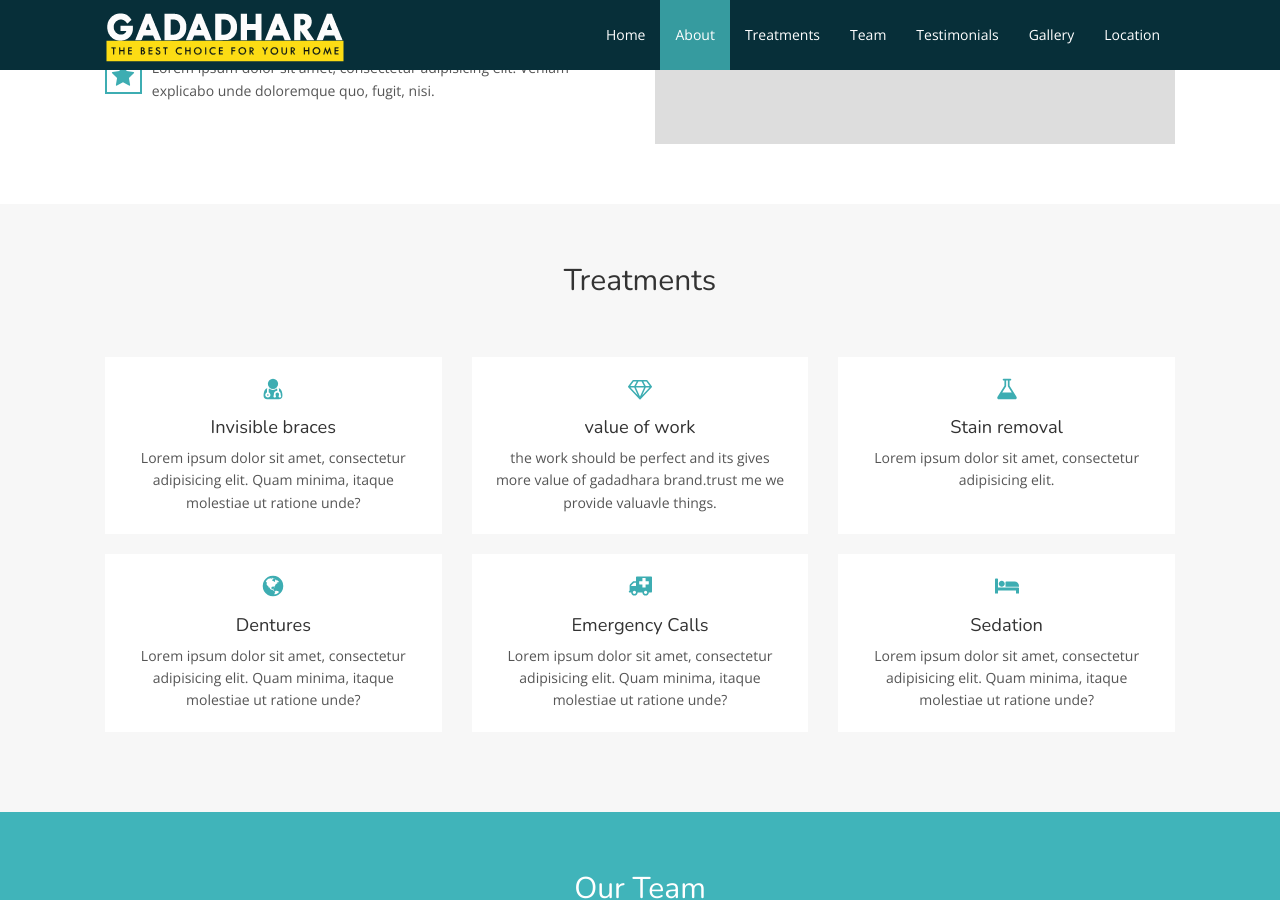
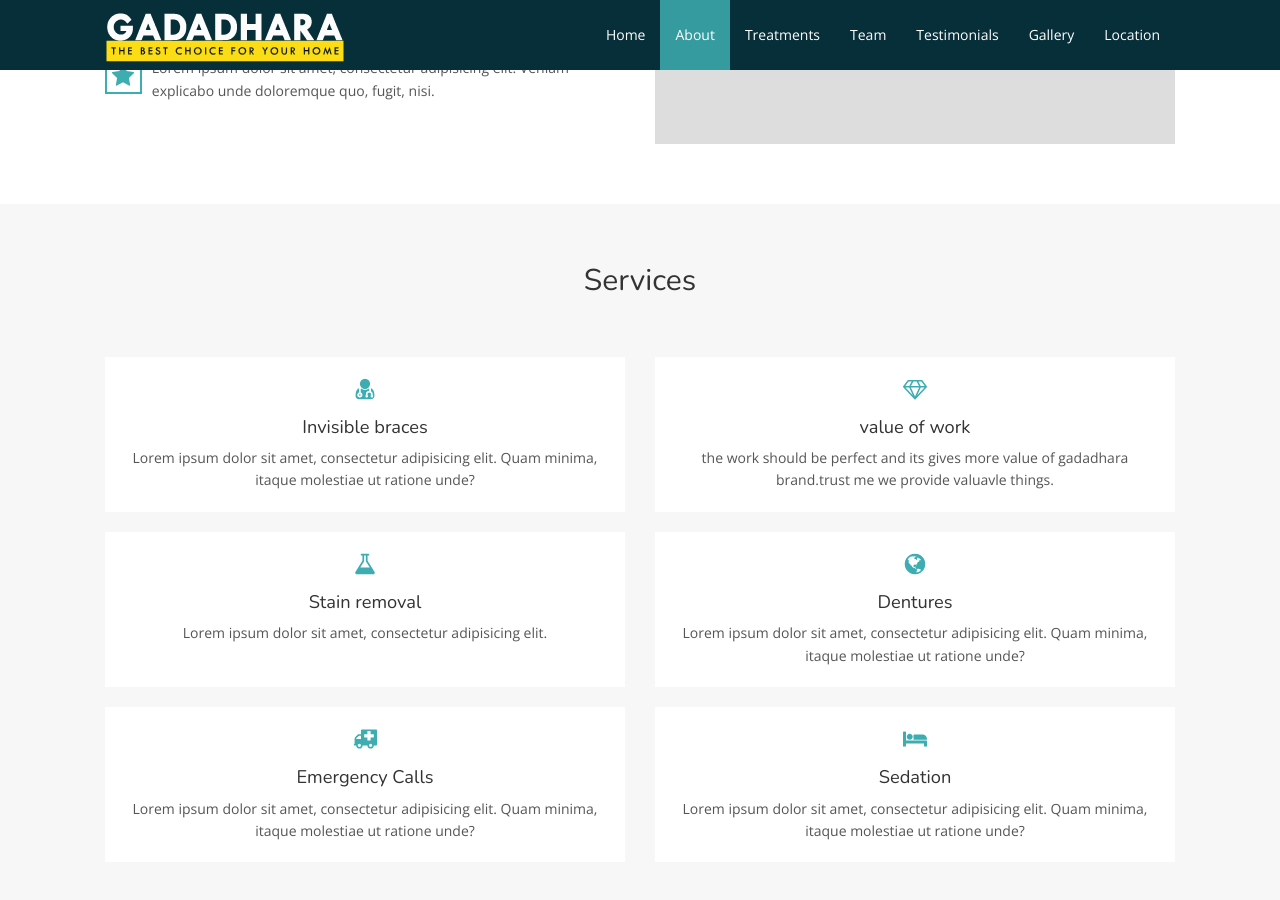
Before and after one commit to gadadhara/GADADHARA, a Jekyll site: the page built from index.html, in a window 1280 px wide and 900 px high, scrolled down 1149 px. Built offline with Jekyll 4.4.1, drawn with Linux system fonts in a browser that asks for light colours; nearby versions of some CDN libraries.

Commit message:
Update index.html

```diff
--- a/index.html
+++ b/index.html
@@ -130,14 +130,14 @@ layout: default
 </div>
 <!-- End About -->
 
-<!-- Start Treatments -->
+<!-- Start Services -->
 <div id="treatments" class="treatments">
     <div class="container-fluid">
-        <h2 class="section-title">Treatments</h2>
+        <h2 class="section-title">Services</h2>
 
         <div class="row">
             {% for treatment in site.data.treatments %}
-                <div class="col-sm-6 col-md-4">
+                <div class="col-sm-6">
                     <div class="icon-box">
                         <svg class="icon {{ treatment.icon }}"><use xlink:href="#{{ treatment.icon }}"></use></svg>
                         <h4>{{ treatment.title }}</h4>
@@ -148,7 +148,7 @@ layout: default
         </div>
     </div>
 </div>
-<!-- End Treatments -->
+<!-- End Services -->
 
 <!-- Start Our team -->
 <div id="team" class="team">
```
